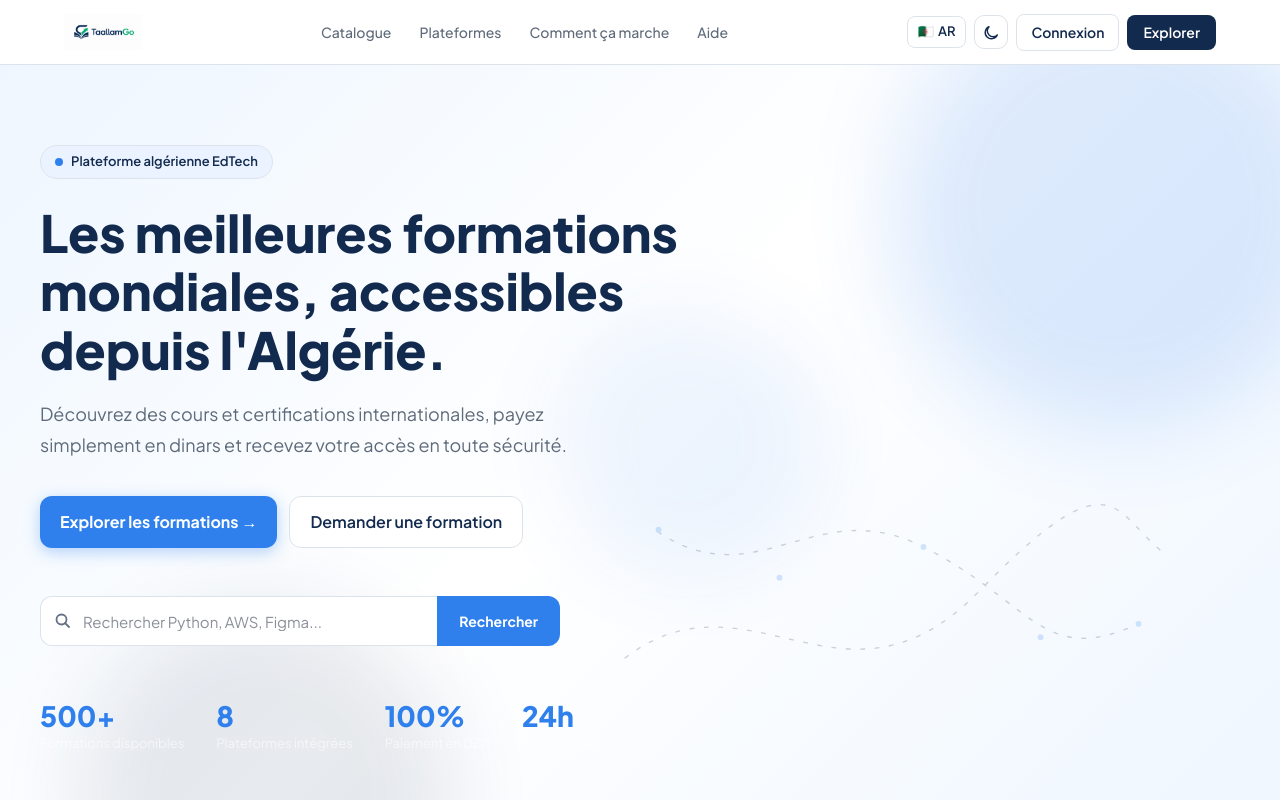
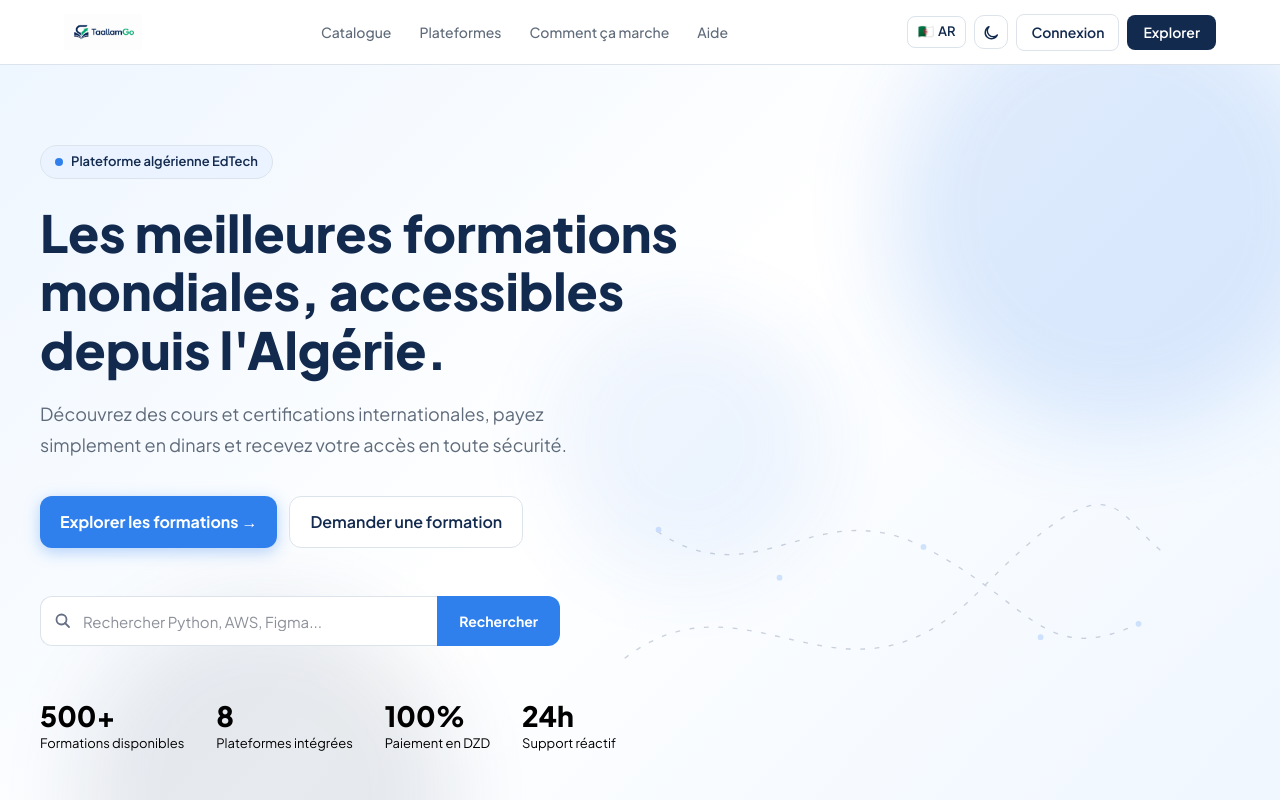
Before and after one commit to Mohamed27wadi3/TaallamGO-, a Next.js app: page / in a window 1280 px wide. Shown: the top 800 px of the page. Built offline with nearby package versions, Linux system fonts and the light colour scheme.

Commit message:
Set home stats text to black

```diff
--- a/src/views/HomePage.tsx
+++ b/src/views/HomePage.tsx
@@ -244,8 +244,8 @@ export function HomePage({ lang, navigate, dir }: Props) {
               { num: '24h', label: t('Support réactif', 'دعم متجاوب', lang) },
             ].map(stat => (
               <div key={stat.num} style={{ textAlign: dir === 'rtl' ? 'right' : 'left' }}>
-                <div style={{ fontSize: 28, fontWeight: 800, color: '#2F80ED', lineHeight: 1 }}>{stat.num}</div>
-                <div style={{ fontSize: 13, color: 'rgba(255,255,255,0.6)', marginTop: 4 }}>{stat.label}</div>
+                <div style={{ fontSize: 28, fontWeight: 800, color: '#000000', lineHeight: 1 }}>{stat.num}</div>
+                <div style={{ fontSize: 13, color: '#000000', marginTop: 4 }}>{stat.label}</div>
               </div>
             ))}
           </div>
```
